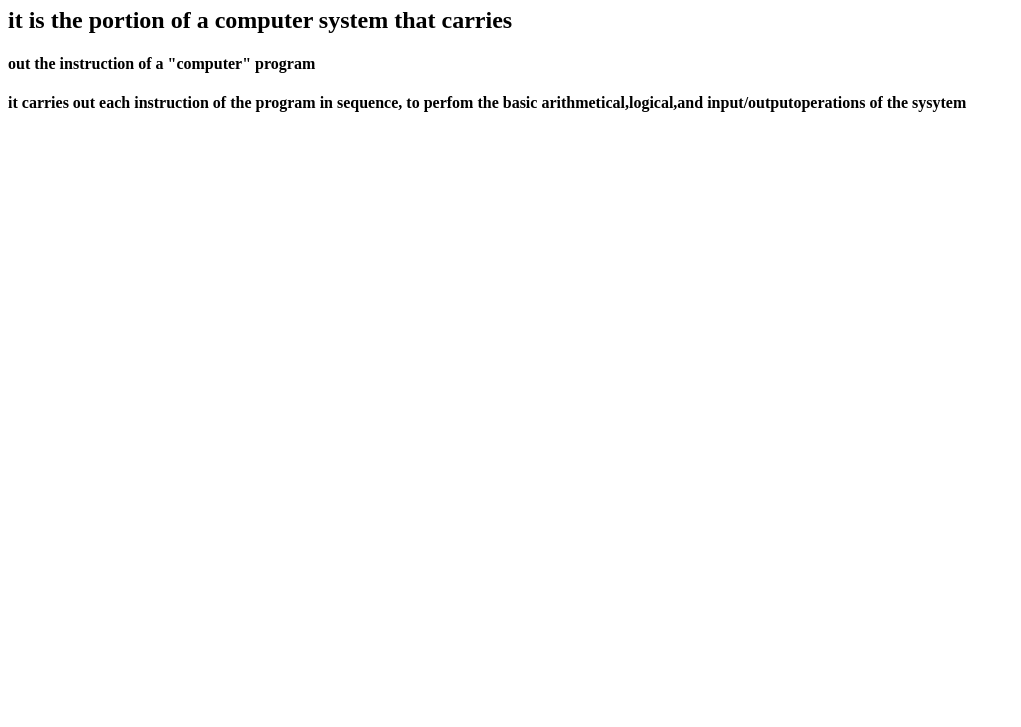
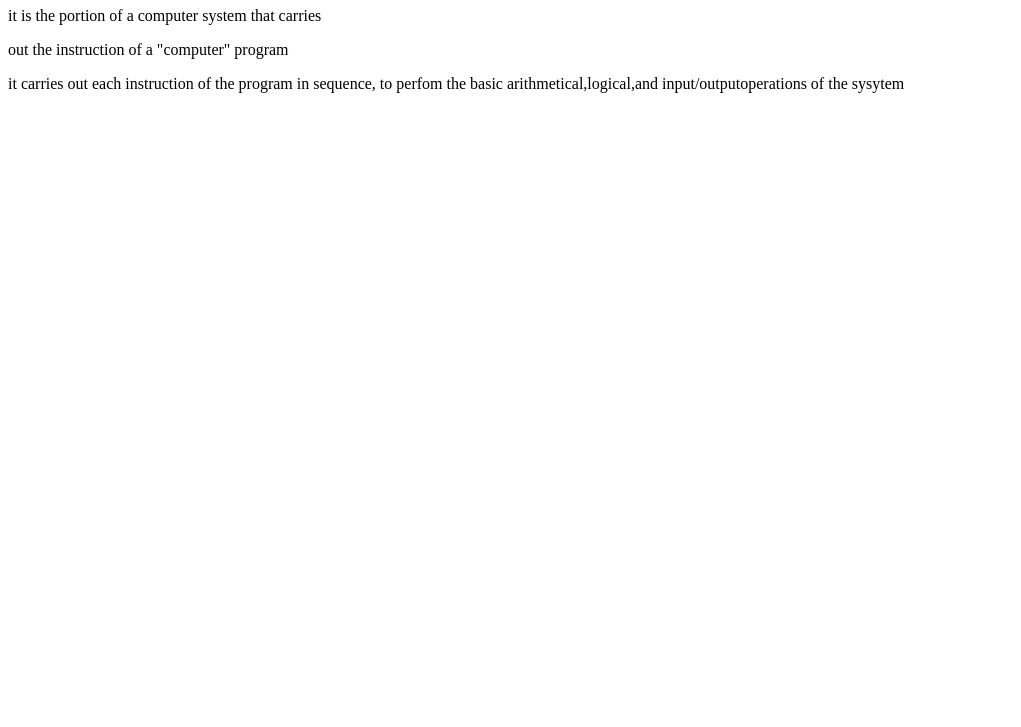
Before and after one commit to iamneo-production/bdfbdabcbbadaeccdfffebaeceaec, a plain HTML site: page public/index.html in a window 1280 px wide. Shown: the part 73-800 px from the top of the page, without its empty margins (0-1021 px from the left). Drawn offline with Linux system fonts and the light colour scheme.

Commit message:
Backup Commit

```diff
--- a/public/index.html
+++ b/public/index.html
@@ -9,7 +9,9 @@
 </head>
 <body>
 <h1>CPU</h1>
-<h2>it is the portion of a computer system that carries</h2>
-<h4>out the instruction of a "computer" program</h4>
-<h4>it carries out each instruction of the program in sequence,
-    to perfom the basic arithmetical,logical,and input/outputoperations of the sysytem</h4>
+
+<p>it is the portion of a computer system that carries</p>
+
+<p>out the instruction of a "computer" program</p>
+<p>it carries out each instruction of the program in sequence,
+    to perfom the basic arithmetical,logical,and input/outputoperations of the sysytem</p>
```
